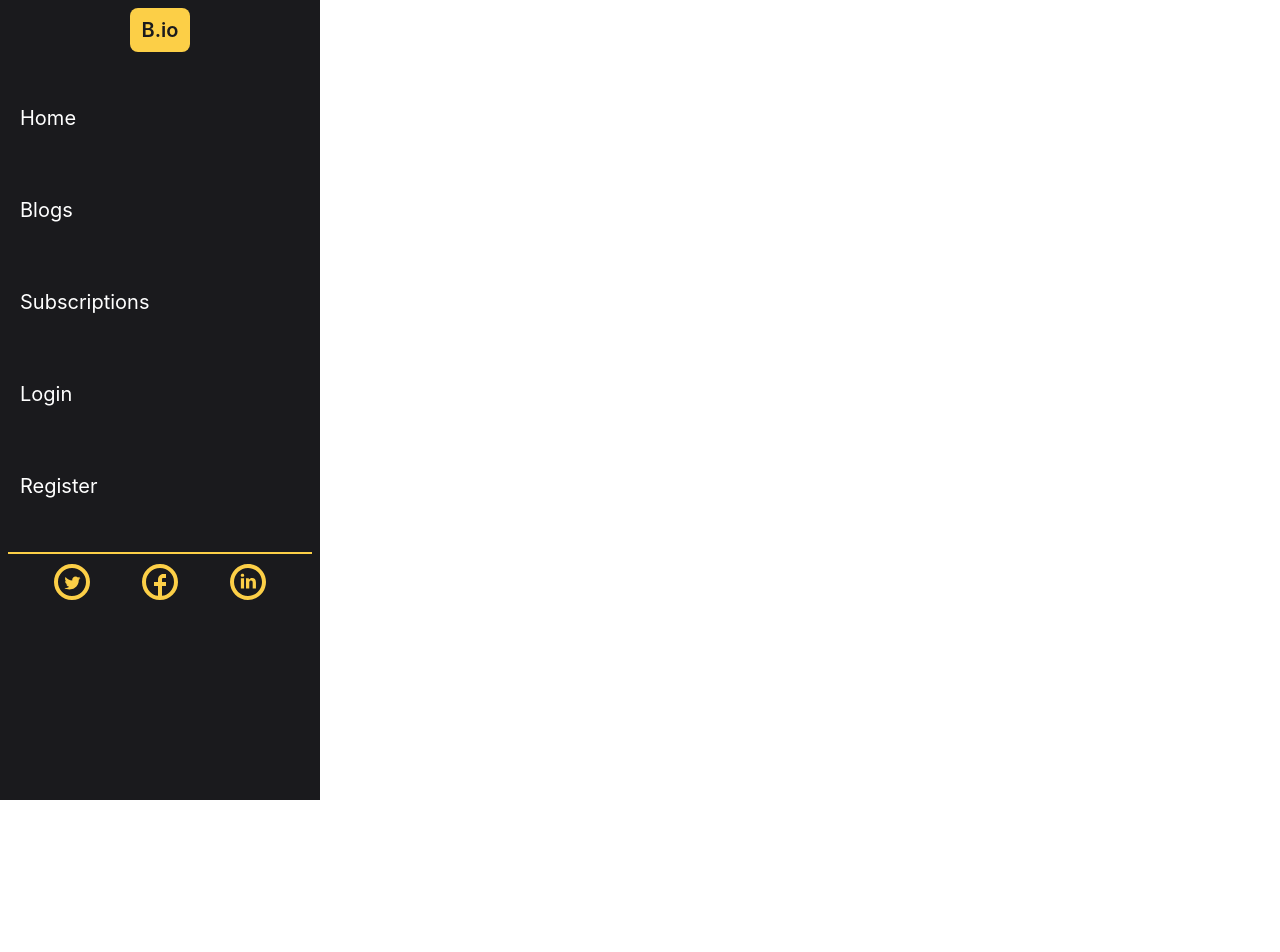
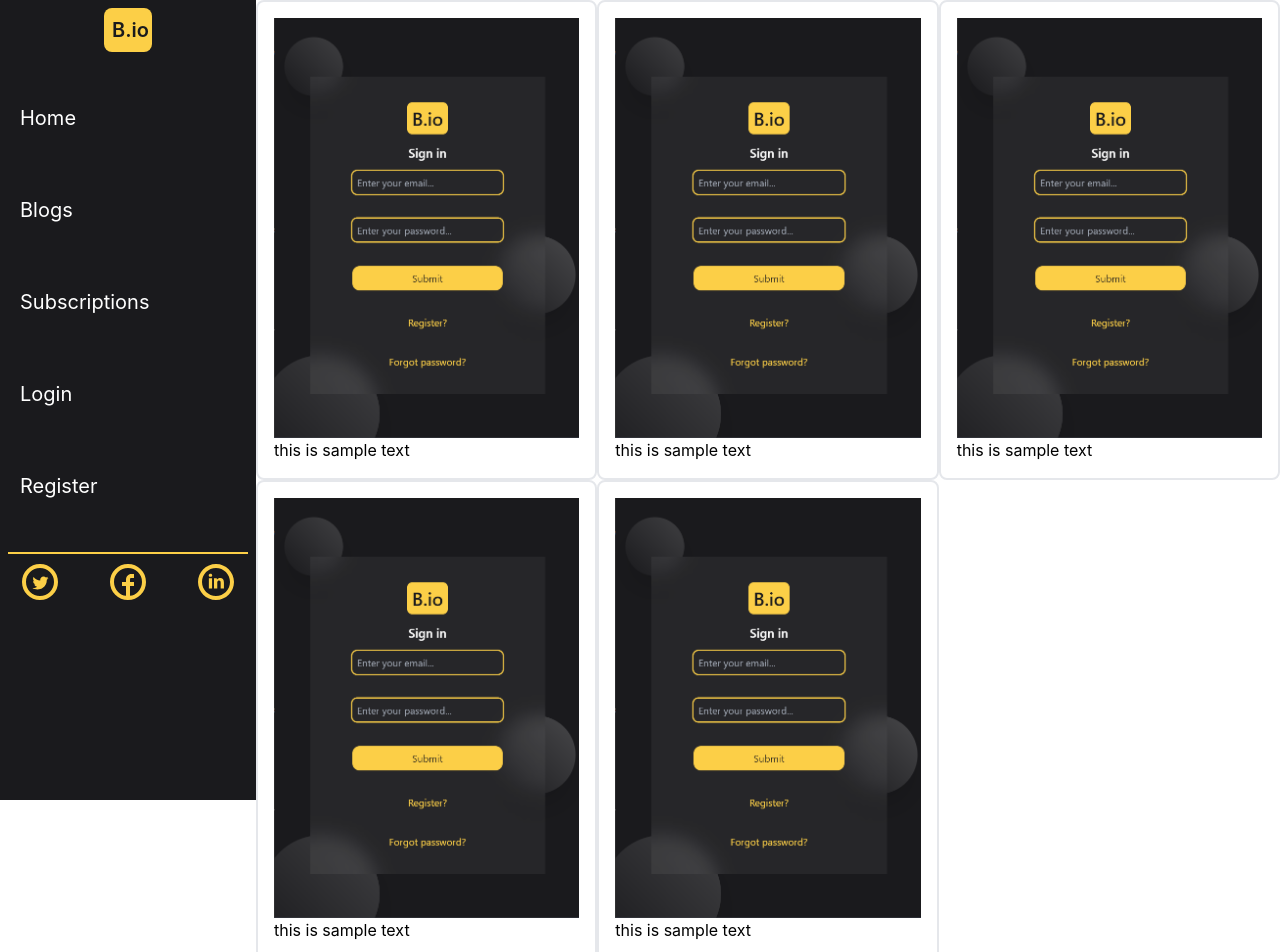
Before and after one commit to Tejas204/Blog-Website, a React (Create React App) app: page /blogs in a window 1280 px wide. Shown: the top 952 px of the page. Before the commit the page ends 800 px from the top, so only its background shows below. Built offline with nearby package versions, Linux system fonts and the light colour scheme.

Commit message:
Added grid structure

```diff
--- a/src/Components/Blogs.js
+++ b/src/Components/Blogs.js
@@ -1,15 +1,57 @@
 import React from 'react'
 import VerticalNavbar from './VerticalNavbar'
+import mobile from '../Images/blog-website-mobile.png'
 
 const Blogs = () => {
   return (
-    // Grid structure for blogs page
-    <div className='grid grid-cols-4'>
-      {/* Vertical navbar column */}
-        <div className='col-span-1 md:col-span-1'>
+    // Grid structure for blogs
+    <div className='flex flex-row'>
+
+    {/* Vertical navbar column */}
+    <div className='grid grid-cols-1 w-[20%] fixed left-0'>
+        <div className='col-span-1'>
             <VerticalNavbar/>
         </div>
     </div>
+
+      <div className='grid grid-cols-3 w-[80%] relative left-[20%]'>
+              <div className='col-span-1 h-[100%]'>
+                <div className='p-4 border-2 rounded-lg'>
+                  <img src={mobile} className='h-[50%]'></img>
+                  <p>this is sample text</p>
+                </div>
+              </div>
+
+              <div className='col-span-1'>
+              <div className='p-4 border-2 rounded-lg'>
+                  <img src={mobile} className='h-[50%]'></img>
+                  <p>this is sample text</p>
+                </div>
+              </div>
+
+              <div className='col-span-1'>
+              <div className='p-4 border-2 rounded-lg'>
+                  <img src={mobile} className='h-[50%]'></img>
+                  <p>this is sample text</p>
+                </div>
+              </div>
+
+              <div className='col-span-1'>
+              <div className='p-4 border-2 rounded-lg'>
+                  <img src={mobile} className='h-[50%]'></img>
+                  <p>this is sample text</p>
+                </div>
+              </div>
+
+              <div className='col-span-1'>
+              <div className='p-4 border-2 rounded-lg'>
+                  <img src={mobile} className='h-[50%]'></img>
+                  <p>this is sample text</p>
+                </div>
+              </div>
+        </div>
+    </div>
+
   )
 }
 
```
